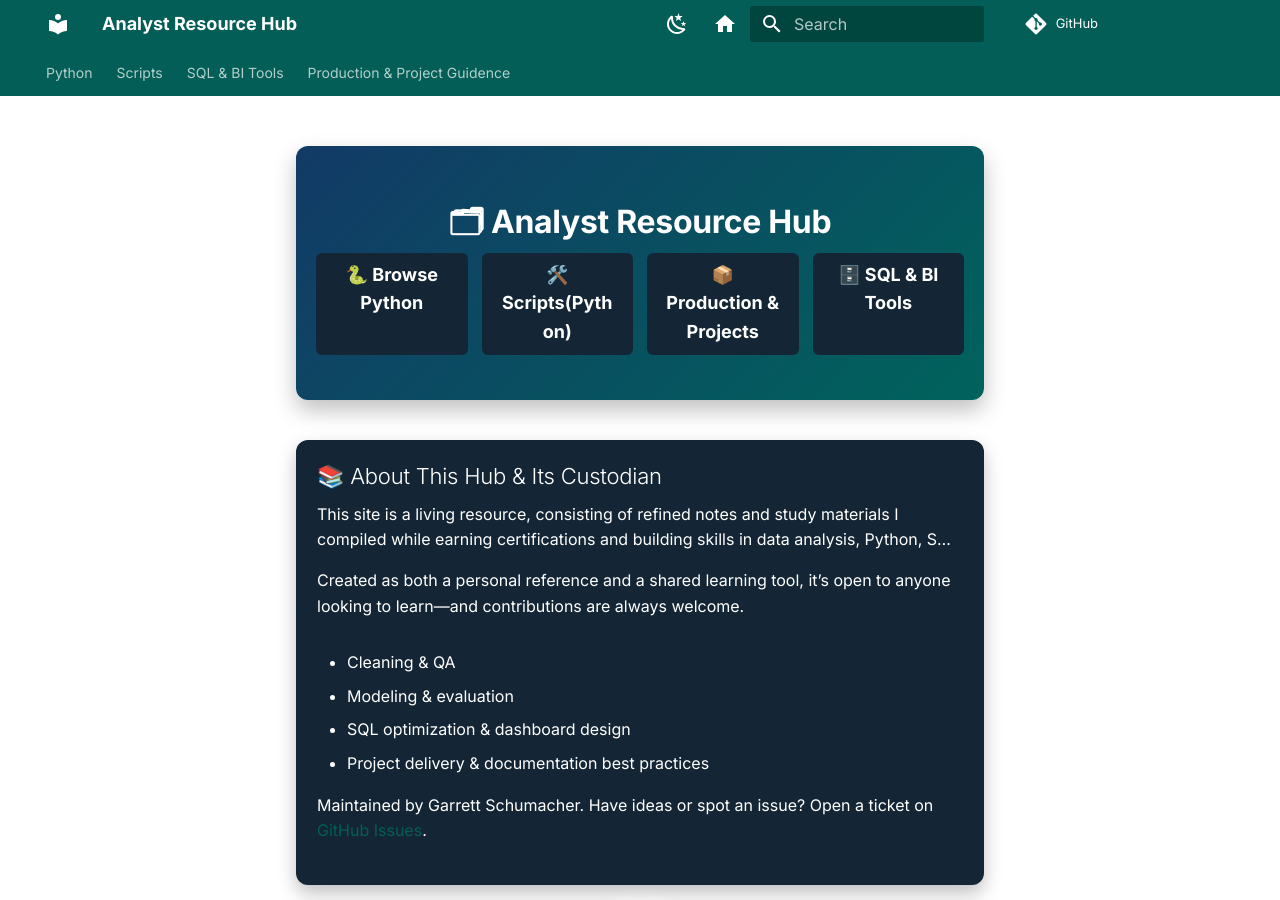
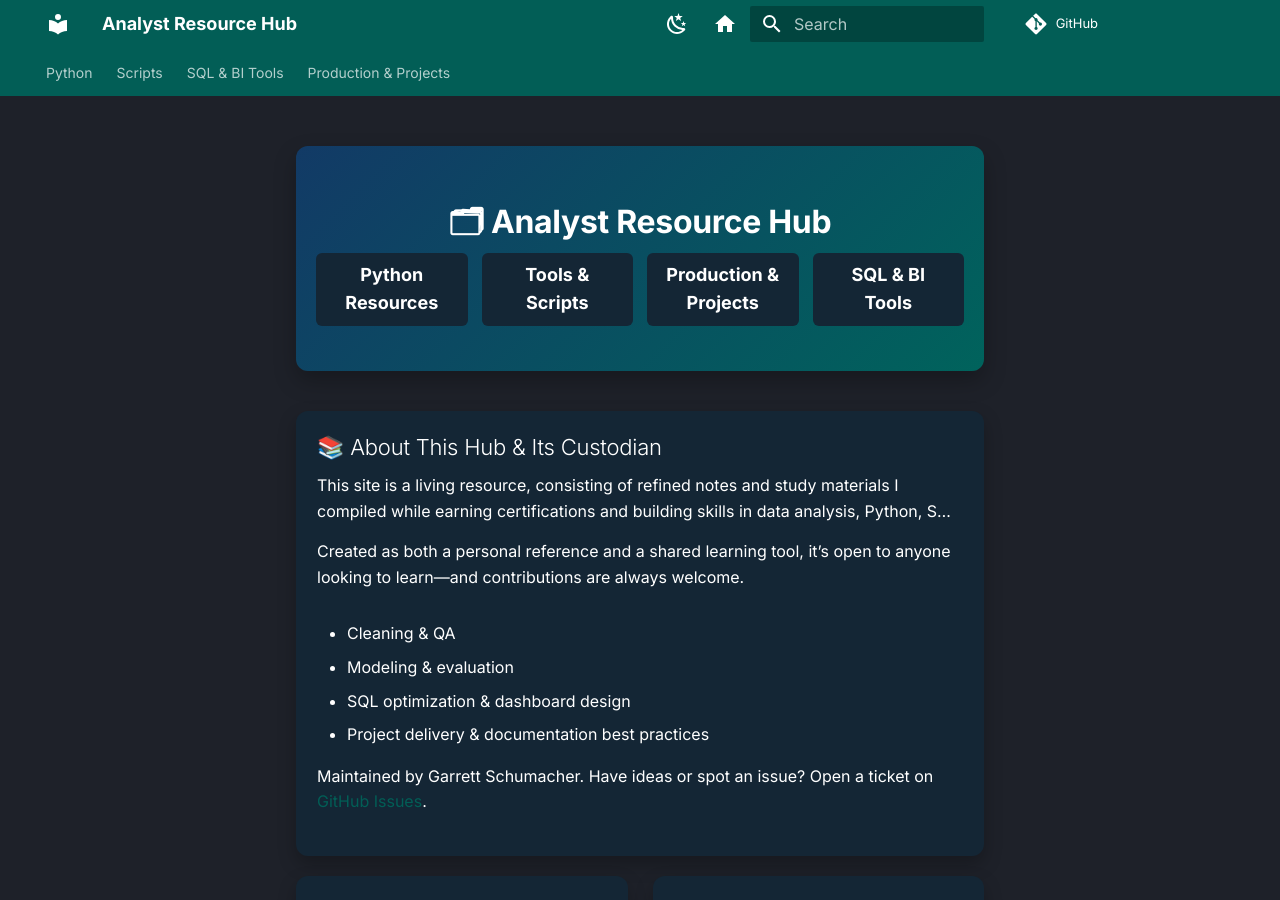
Before and after one commit to G-Schumacher44/analyst_resource_hub, an MkDocs documentation site: the page built from docs/index.md, in a window 1280 px wide and 900 px high. Built offline with MkDocs 1.6.1 and Material for MkDocs 9.7.7, drawn with Linux system fonts in a browser that asks for light colours; comment, search, counter and statistics services are not loaded; some of the changed text lies outside the part shown.

Commit message:
color schema edits + Toc tweaks

```diff
--- a/docs/assets/stylesheets/extra.css
+++ b/docs/assets/stylesheets/extra.css
@@ -57,3 +57,8 @@
   align-items: center;
   margin-right: .25rem;
 }
+/* Softer light mode */
+[data-md-color-scheme="default"] {
+  --md-default-bg-color: #fafbfb; /* Light grey */
+  --md-default-fg-color: #000000;    /* Darker text for contrast */
+}
--- a/docs/index.md
+++ b/docs/index.md
@@ -2,10 +2,10 @@
 <div class="hero">
   <h1 style="color: white; font-weight: bold;">🗂 Analyst Resource Hub</h1>
   <div class="hero-actions">
-    <a href="python/" class="md-button md-button--primary">🐍 Browse Python</a>
-    <a href="python/05%20-%20Scripts/01%20-%20Python/" class="md-button md-button--primary">🛠️ Scripts(Python)</a>
-    <a href="workflow_projects/" class="md-button md-button--primary">📦 Production & Projects</a>
-    <a href="sql/" class="md-button md-button--primary">🗄️ SQL & BI Tools</a>
+    <a href="python/" class="md-button md-button--primary">Python Resources</a>
+    <a href="python/05%20-%20Scripts/01%20-%20Python/" class="md-button md-button--primary">Tools & Scripts</a>
+    <a href="workflow_projects/" class="md-button md-button--primary">Production & Projects</a>
+    <a href="sql/" class="md-button md-button--primary">SQL & BI Tools</a>
   </div>
 </div>
 
@@ -175,7 +175,7 @@
 
 <div class="home-grid">
   <div class="home-card">
-    <h2>🐍 Python</h2>
+    <h2>🐍 Python Resources</h2>
     <p>QuickRefs, EDA, cleaning, modeling, and runnable scripts.</p>
     <div class="links">
       <a class="md-button" href="python/01%20-%20QuickRef/">QuickRef</a>
@@ -186,7 +186,7 @@
   </div>
 
   <div class="home-card">
-    <h2>🛠️ Scripts (Python)</h2>
+    <h2>🛠️ Tools & Scripts</h2>
     <p>Starter scripts and boilerplate for EDA, cleaning, modeling, and utilities.</p>
     <div class="links">
       <a class="md-button" href="python/05%20-%20Scripts/01%20-%20Python/02%20-%20EDA/">EDA Scripts</a>
@@ -197,7 +197,7 @@
   </div>
 
   <div class="home-card">
-    <h2>🗄️ SQL</h2>
+    <h2>🗄️ SQL & BI Tools</h2>
     <p>Guidebooks, BigQuery patterns, and Looker Studio best practices.</p>
     <div class="links">
       <a class="md-button" href="sql/01%20-%20Guidebooks/">Guidebooks</a>
@@ -207,10 +207,10 @@
   </div>
 
   <div class="home-card">
-    <h2>📦 Workflow & Projects</h2>
+    <h2>📦 Production & Projects</h2>
     <p>Project scaffolds, delivery checklists, and pipelines.</p>
     <div class="links">
-      <a class="md-button" href="workflow_projects/">Workflow Hub</a>
+      <a class="md-button" href="workflow_projects/">Projects Hub</a>
     </div>
   </div>
 </div>
--- a/mkdocs.yml
+++ b/mkdocs.yml
@@ -26,13 +26,13 @@ theme:
     text: Inter
     code: Fira Code
   palette:
-    - scheme: default
+    - scheme: slate
       primary: custom
       accent: indigo
       toggle:
         icon: material/weather-night
         name: Switch to dark mode
-    - scheme: slate
+    - scheme: default
       primary: custom
       accent: indigo
       toggle:
@@ -144,7 +144,7 @@ nav:
               - "Visual Interpretation": "python/02 - Data Wrangling & EDA/EDA/📊 Visual EDA Interpretation Guide.md"
               - "Advanced Guidebook": "python/02 - Data Wrangling & EDA/EDA/📘 Advanced EDA Guidebook.md"
               - "General Guidebook": "python/02 - Data Wrangling & EDA/EDA/📘 General EDA Guidebook.md"
-      - "Cleaning":
+      - "Data Hygiene":
           - "Overview": python/03 - Cleaning/index.md
           - "Part 1 - Foundational": "python/03 - Cleaning/📘 Cleaning Guide — Part 1 - Foundational Cleaning & Normalization.md"
           - "Part 2 - Advanced": "python/03 - Cleaning/📘 Cleaning Guide — Part 2 - Advanced Cleaning & Production QA.md"
@@ -238,7 +238,7 @@ nav:
               - "Looker Studio for Analysts": "sql/02 - BigQuery and Looker/02 - Looker Studio/📘 Looker Studio for Analysts — Guidebook.md"
               - "Looker Studio Filters & Parameters Guidebook": "sql/02 - BigQuery and Looker/02 - Looker Studio/📘 Looker Studio Filters & Parameters Guidebook.md"
               - "Looker Studio UX & Layout Strategy Guidebook": "sql/02 - BigQuery and Looker/02 - Looker Studio/📘 Looker Studio UX & Layout Strategy Guidebook.md"
-  - "Production & Project Guidence":
+  - "Production & Projects":
       - "Overview": "workflow_projects/index.md"
       - "Project Guidence":
          - "Frameworks & Checklists":
```
Also changed, not shown: docs/sql/index.md (+4 -4 lines).
